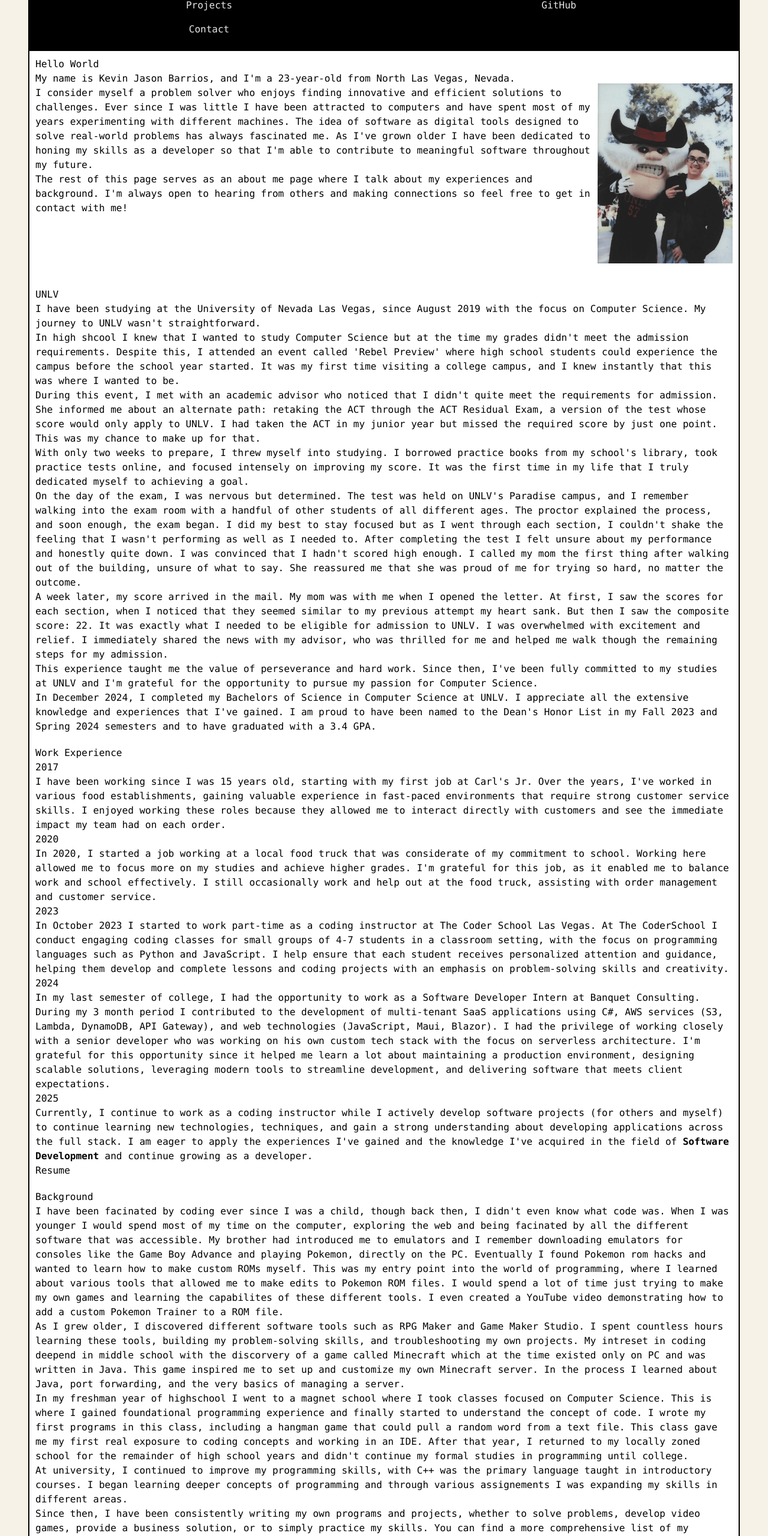
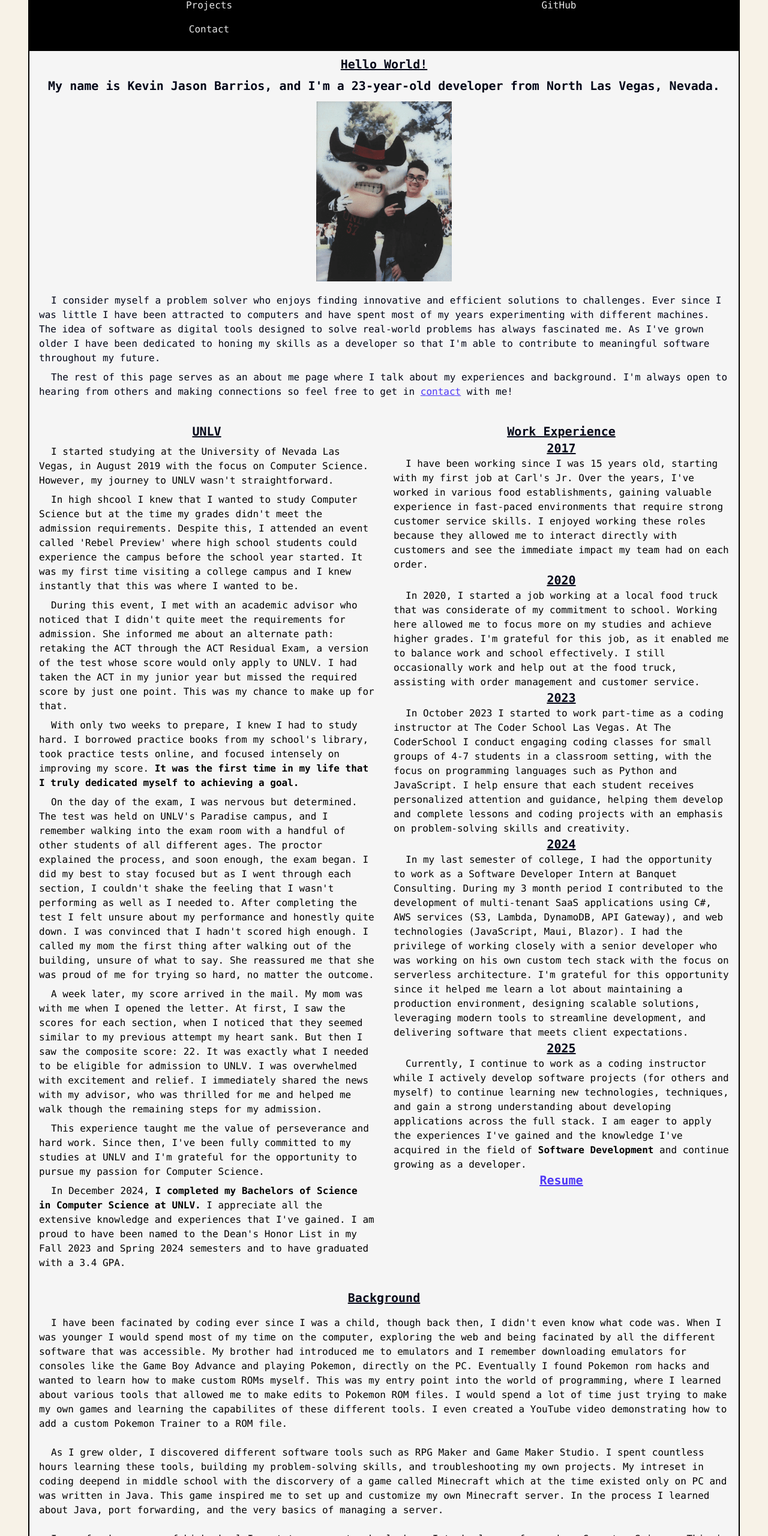
Before and after one commit to barrioskevin/barrioskevin.github.io, a website: page index.html in a window 1280 px wide. Shown: the part 240-2800 px from the top of the page at 60% size. Drawn offline with Linux system fonts and the light colour scheme.

Commit message:
refactoring layouts + using tailwind

```diff
--- a/index.html
+++ b/index.html
@@ -9,25 +9,26 @@
     <link rel="shortcut icon" href="resources/img/dkicon.png" />
 
     <!-- STYLES -->
-    <link rel="stylesheet" href="styles/headercomp.css" />
-    <link rel="stylesheet" href="styles/pagestyle.css" />
-    <link rel="stylesheet" href="styles/homepage.css" />
+    <link href="styles/output.css" rel="stylesheet"  />
   </head>
 
-  <body>
-    <div id="page-container">
+  <body class="bg-[#f7f2e7] font-mono">
+    <div class="m-[2px] border-black border-[1px] bg-neutral-100 md:m-[47px] md:border-[2px]">
       <div id="header-component"></div>
       <main>
-        <section id="hello-world">
-          <h2>Hello World</h2>
-          <div id="hello-world-div1">
-            <div id="hello-world-div2">
-              <p>
-                My name is Kevin Jason Barrios, and I'm a 23-year-old from North
+        <section class="p-2">
+          <div class="flex flex-col text-base text-slate-950 items-center ">
+            <h2 class="text-xl text-slate-950 font-bold text-center underline">Hello World!</h2>
+            <div class="w-full flex flex-row sm:flex-col justify-between items-center">
+              <p class="text-xl font-bold mt-2 mb-2 text-center">
+                My name is Kevin Jason Barrios, and I'm a 23-year-old developer from North
                 Las Vegas, Nevada.
               </p>
+              <img class="w-auto h-[300px] m-1" src="resources/img/meandheyreb.png" />
+            </div>
 
-              <p>
+            <div class="p-2 indent-5">
+              <p class="mt-2 mb-2">
                 I consider myself a problem solver who enjoys finding innovative
                 and efficient solutions to challenges. Ever since I was little I
                 have been attracted to computers and have spent most of my years
@@ -38,36 +39,34 @@
                 to meaningful software throughout my future.
               </p>
 
-              <p>
+              <p class="mt-2 mb-2">
                 The rest of this page serves as an about me page where I talk
                 about my experiences and background. I'm always open to hearing from
                 others and making connections so feel free to get in
-                <a href="contact/index.html">contact</a> with me!
+                <a class="text-indigo-600 underline" href="contact/index.html">contact</a> with me!
               </p>
+            </div>
+          </div>
+        </section>
 
-            </div>
-
-            <img src="resources/img/meandheyreb.png" />
-          </div>
-
-        </section>
-        <section id="school-section">
-          <h2>UNLV</h2>
-          <p>
-            I have been studying at the University of Nevada Las Vegas, since
-            August 2019 with the focus on Computer Science. My journey to UNLV
+        <div class="grid grid-cols-1 md:grid-cols-2 p-2 gap-4">
+          <section class="p-2 ">
+            <h2 class="text-xl text-slate-950 font-bold text-center underline">UNLV</h2>
+            <div class="indent-5">
+              <p class="mt-2 mb-2">
+                I started studying at the University of Nevada Las Vegas, in
+                August 2019 with the focus on Computer Science. However, my journey to UNLV
                 wasn't straightforward.
               </p>
-          <p>
+              <p class="mt-2 mb-2">
                 In high shcool I knew that I wanted to study
                 Computer Science but at the time my grades didn't meet the admission
                 requirements. Despite this, I attended an event called 'Rebel
                 Preview' where high school students could experience the campus
                 before the school year started. It was my first time visiting a
-            college campus, and I knew instantly that this was where I wanted to
-            be.
+                college campus and I knew instantly that this was where I wanted to be.
               </p>
-          <p>
+              <p class="mt-2 mb-2">
                 During this event, I met with an academic advisor who noticed that I
                 didn't quite meet the requirements for admission. She informed me
                 about an alternate path: retaking the ACT through the ACT Residual
@@ -75,14 +74,14 @@
                 had taken the ACT in my junior year but missed the required score by
                 just one point. This was my chance to make up for that.
               </p>
-          <p>
-            With only two weeks to prepare, I threw myself into studying. I
+              <p class="mt-2 mb-2">
+                With only two weeks to prepare, I knew I had to study hard. I
                 borrowed practice books from my school's library, took practice
-            tests online, and focused intensely on improving my score. It was
+                tests online, and focused intensely on improving my score. <strong>It was
                 the first time in my life that I truly dedicated myself to achieving
-            a goal.
+                a goal.</strong>
               </p>
-          <p>
+              <p class="mt-2 mb-2">
                 On the day of the exam, I was nervous but determined. The test was
                 held on UNLV's Paradise campus, and I remember walking into the exam
                 room with a handful of other students of all different ages. The
@@ -95,7 +94,7 @@
                 out of the building, unsure of what to say. She reassured me that
                 she was proud of me for trying so hard, no matter the outcome.
               </p>
-          <p>
+              <p class="mt-2 mb-2">
                 A week later, my score arrived in the mail. My mom was with me when
                 I opened the letter. At first, I saw the scores for each section, when I
                 noticed that they seemed similar to my previous attempt my heart
@@ -105,24 +104,25 @@
                 advisor, who was thrilled for me and helped me walk though the
                 remaining steps for my admission.
               </p>
-          <p>
+              <p class="mt-2 mb-2">
                 This experience taught me the value of perseverance and hard work.
                 Since then, I've been fully committed to my studies at UNLV and I'm
                 grateful for the opportunity to pursue my passion for Computer
                 Science.
               </p>
-          <p>
-            In December 2024, I completed my Bachelors of Science
-            in Computer Science at UNLV. I appreciate all the extensive knowledge
+              <p class="mt-2 mb-2">
+                In December 2024, <strong>I completed my Bachelors of Science
+                in Computer Science at UNLV.</strong> I appreciate all the extensive knowledge
                 and experiences that I've gained. I am proud to have been
                 named to the Dean's Honor List in my Fall 2023 and Spring 2024
                 semesters and to have graduated with a 3.4 GPA.
               </p>
+            </div>
           </section>
-        <section id="work-experience">
-          <h2>Work Experience</h2>
-          <h4>2017</h4>
-          <p>
+          <section class="p-2 ">
+            <h2 class="text-xl text-slate-950 font-bold text-center underline">Work Experience</h2>
+            <h4 class="text-xl text-slate-950 font-bold text-center underline">2017</h4>
+            <p class="indent-5">
               I have been working since I was 15 years old, starting with my first
               job at Carl's Jr. Over the years, I've worked in various food
               establishments, gaining valuable experience in fast-paced
@@ -131,8 +131,8 @@
               with customers and see the immediate impact my team had on each
               order.
             </p>
-          <h4>2020</h4>
-          <p>
+            <h4 class="text-xl text-slate-950 font-bold text-center underline">2020</h4>
+            <p class="indent-5">
               In 2020, I started a job working at a local food truck that was
               considerate of my commitment to school. Working here allowed me to
               focus more on my studies and achieve higher grades. I'm grateful for
@@ -140,8 +140,8 @@
               still occasionally work and help out at the food truck, assisting
               with order management and customer service.
             </p>
-          <h4>2023</h4>
-          <p>
+            <h4 class="text-xl text-slate-950 font-bold text-center underline">2023</h4>
+            <p class="indent-5">
               In October 2023 I started to work part-time as a coding instructor at The Coder
               School Las Vegas. At The CoderSchool I conduct engaging coding classes for
               small groups of 4-7 students in a classroom setting, with the focus on programming
@@ -150,8 +150,8 @@
               develop and complete lessons and coding projects with an emphasis on
               problem-solving skills and creativity.
             </p>
-          <h4>2024</h4>
-          <p>
+            <h4 class="text-xl text-slate-950 font-bold text-center underline">2024</h4>
+            <p class="indent-5">
               In my last semester of college, I had the opportunity to work as a
               Software Developer Intern at Banquet Consulting. During my 3 month period I
               contributed to the development of multi-tenant SaaS applications using C#,
@@ -163,8 +163,8 @@
               modern tools to streamline development, and delivering software that meets
               client expectations.
             </p>
-          <h4>2025</h4>
-          <p>
+            <h4 class="text-xl text-slate-950 font-bold text-center underline">2025</h4>
+            <p class="indent-5">
               Currently, I continue to work as a coding instructor while I actively develop
               software projects (for others and myself) to continue learning new technologies,
               techniques, and gain a strong understanding about developing applications across
@@ -172,11 +172,13 @@
               knowledge I've acquired in the field of <strong>Software Development</strong> and
               continue growing as a developer.
             </p>
-          <a href="resources/docs/barrik3_CV.pdf">Resume</a>
+            <h4 class="text-xl text-indigo-600 font-bold text-center underline"><a href="resources/docs/barrik3_CV.pdf">Resume</a></h4>
           </section>
-        <section id="personal-projects">
-          <h2>Background</h2>
-          <p>
+        </div>
+        <section class="p-2">
+          <div class="indent-5">
+            <h2 class="text-xl text-slate-950 font-bold text-center underline indent-0">Background</h4>
+            <p class="mt-2 mb-2 p-2">
               I have been facinated by coding ever since I was a child, though
               back then, I didn't even know what code was. When I was younger I
               would spend most of my time on the computer, exploring the web and
@@ -192,7 +194,7 @@
               YouTube video demonstrating how to add a custom Pokemon Trainer to a
               ROM file.
             </p>
-          <p>
+            <p class="mt-2 mb-2 p-2">
               As I grew older, I discovered different software tools such as RPG
               Maker and Game Maker Studio. I spent countless hours learning these
               tools, building my problem-solving skills, and troubleshooting my
@@ -203,7 +205,7 @@
               about Java, port forwarding, and the very basics of managing a
               server.
             </p>
-          <p>
+            <p class="mt-2 mb-2 p-2">
               In my freshman year of highschool I went to a magnet school where I
               took classes focused on Computer Science. This is where I gained
               foundational programming experience and finally started to
@@ -214,23 +216,24 @@
               locally zoned school for the remainder of high school years and
               didn't continue my formal studies in programming until college.
             </p>
-          <p>
+            <p class="mt-2 mb-2 p-2">
               At university, I continued to improve my programming skills, with
               C++ was the primary language taught in introductory courses. I began
               learning deeper concepts of programming and through various
               assignements I was expanding my skills in different areas.
             </p>
-          <p>
+            <p class="mt-2 mb-2 p-2">
               Since then, I have been consistently writing my own programs and
               projects, whether to solve problems, develop video games, provide a
               business solution, or to simply practice my skills. You can find a more comprehensive list of my
-            projects <a href="projects/index.html">here</a>.
+              projects <a class="text-indigo-600 underline" href="projects/index.html">here.</a>
             </p>
+          </div>
         </section>
       </main>
 
-      <footer>
-        <p><strong>Thank You For Your Time.</strong></p>
+      <footer class="p-2">
+        <p class="text-center"><strong>Thank You For Your Time.</strong></p>
       </footer>
     </div>
 
```
Also changed, not shown: projects/index.html (+39 -39 lines). Lines whose indentation alone changed are shown as unchanged.
